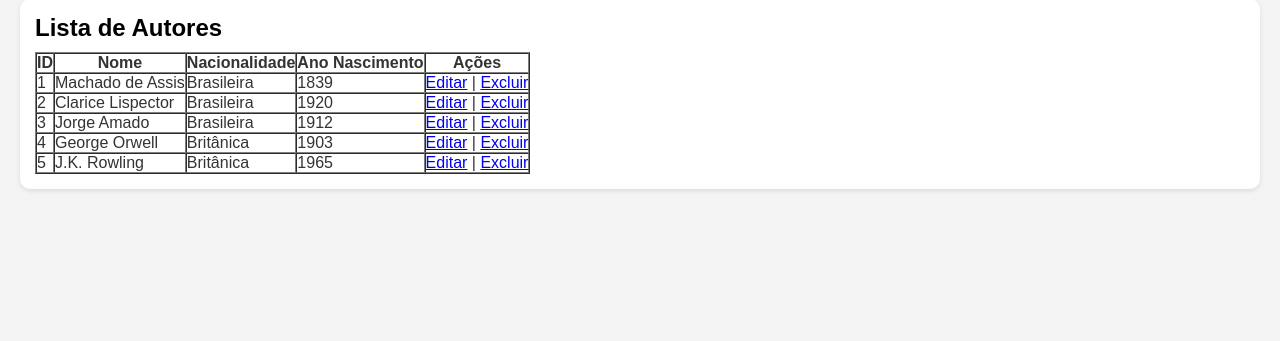
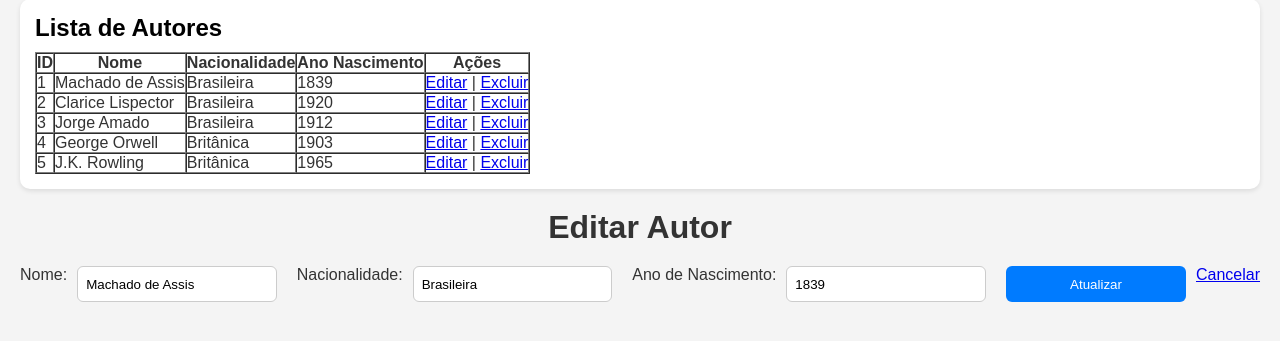
Before and after one commit to Rafael-Almeida23/biblioteca_crud, a PHP site: page /update.php?id=1 in a window 1280 px wide. Shown: the part 209-550 px from the top of the page. Run offline with PHP 8.4, Linux system fonts and the light colour scheme; data comes from the database, SQL or seed files in the repository.

Commit message:
add - melhorias

```diff
--- a/Biblioteca/index.php
+++ b/Biblioteca/index.php
@@ -3,7 +3,7 @@
 $host = "localhost";
 $dbname = "biblioteca_almeida_ds1";
 $username = "root";
-$password = "root";
+$password = "";
 
 try {
     $pdo = new PDO("mysql:host=$host;dbname=$dbname;charset=utf8", $username, $password);
@@ -78,7 +78,7 @@
                     <td><?= $autor['nacionalidade'] ?></td>
                     <td><?= $autor['ano_nascimento'] ?></td>
                     <td>
-                        <a href="edit_autor.php?id=<?= $autor['id_autor'] ?>">Editar</a> |
+                        <a href="update.php?id=<?= $autor['id_autor'] ?>">Editar</a> |
                         <a href="?delete_autor=<?= $autor['id_autor'] ?>" onclick="return confirm('Tem certeza?')">Excluir</a>
                     </td>
                 </tr>
--- a/Biblioteca/update.php
+++ b/Biblioteca/update.php
@@ -1,5 +1,52 @@
 <?php
 require 'index.php';
+
+// Handle GET request to display edit form for author
+if ($_SERVER['REQUEST_METHOD'] == 'GET' && isset($_GET['id'])) {
+    $id_autor = $_GET['id'];
+
+    // Fetch author data
+    $stmt = $pdo->prepare("SELECT * FROM autores WHERE id_autor = ?");
+    $stmt->execute([$id_autor]);
+    $autor = $stmt->fetch(PDO::FETCH_ASSOC);
+
+    if (!$autor) {
+        die("Autor não encontrado!");
+    }
+?>
+
+<!DOCTYPE html>
+<html lang="pt-br">
+<head>
+    <meta charset="UTF-8">
+    <title>Editar Autor</title>
+    <link rel="stylesheet" href="style.css">
+</head>
+<body>
+    <h1>Editar Autor</h1>
+
+    <form method="POST">
+        <input type="hidden" name="tipo" value="autor">
+        <input type="hidden" name="id_autor" value="<?= htmlspecialchars($autor['id_autor']) ?>">
+
+        <label for="nome">Nome:</label>
+        <input type="text" id="nome" name="nome" value="<?= htmlspecialchars($autor['nome']) ?>" required><br><br>
+
+        <label for="nacionalidade">Nacionalidade:</label>
+        <input type="text" id="nacionalidade" name="nacionalidade" value="<?= htmlspecialchars($autor['nacionalidade']) ?>"><br><br>
+
+        <label for="ano_nascimento">Ano de Nascimento:</label>
+        <input type="number" id="ano_nascimento" name="ano_nascimento" value="<?= htmlspecialchars($autor['ano_nascimento']) ?>"><br><br>
+
+        <button type="submit">Atualizar</button>
+        <a href="index.php">Cancelar</a>
+    </form>
+</body>
+</html>
+
+<?php
+    exit;
+}
 
 if ($_SERVER['REQUEST_METHOD'] == 'POST') {
     $tipo = $_POST['tipo'];
```
